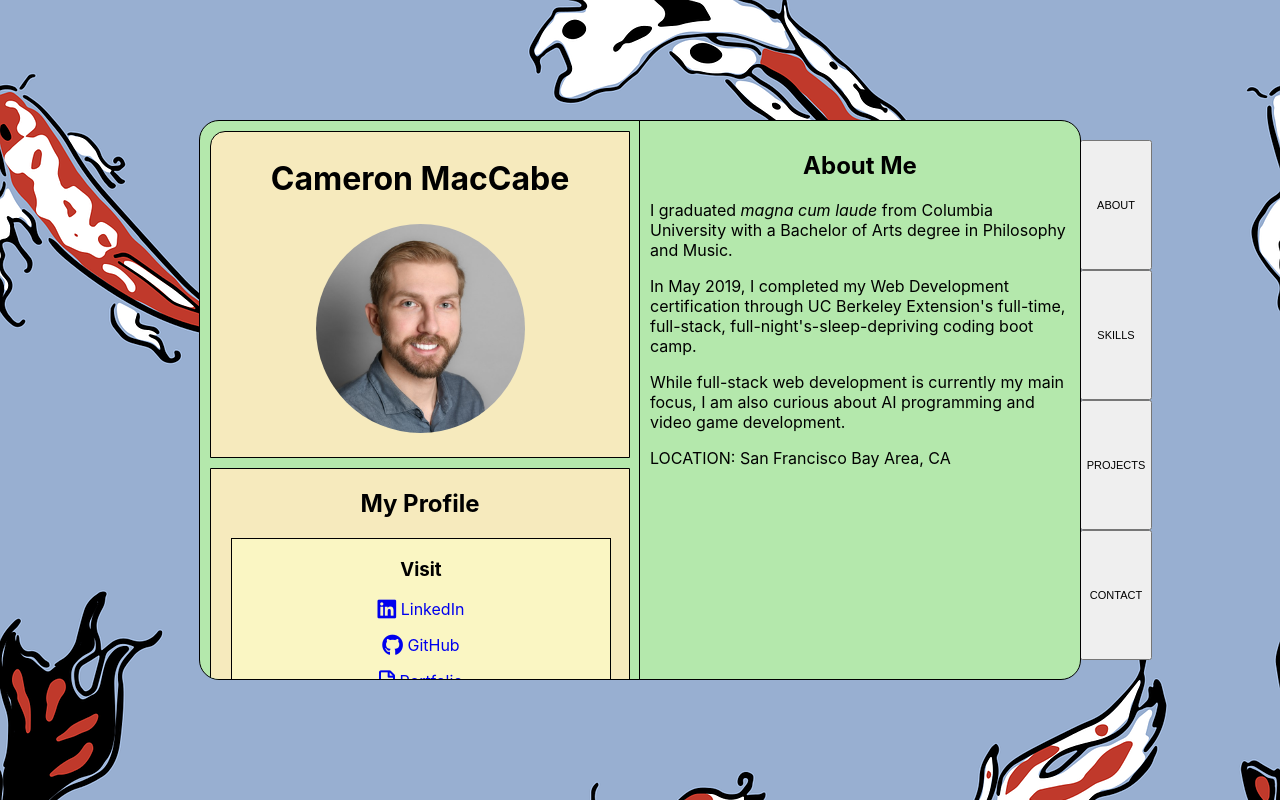
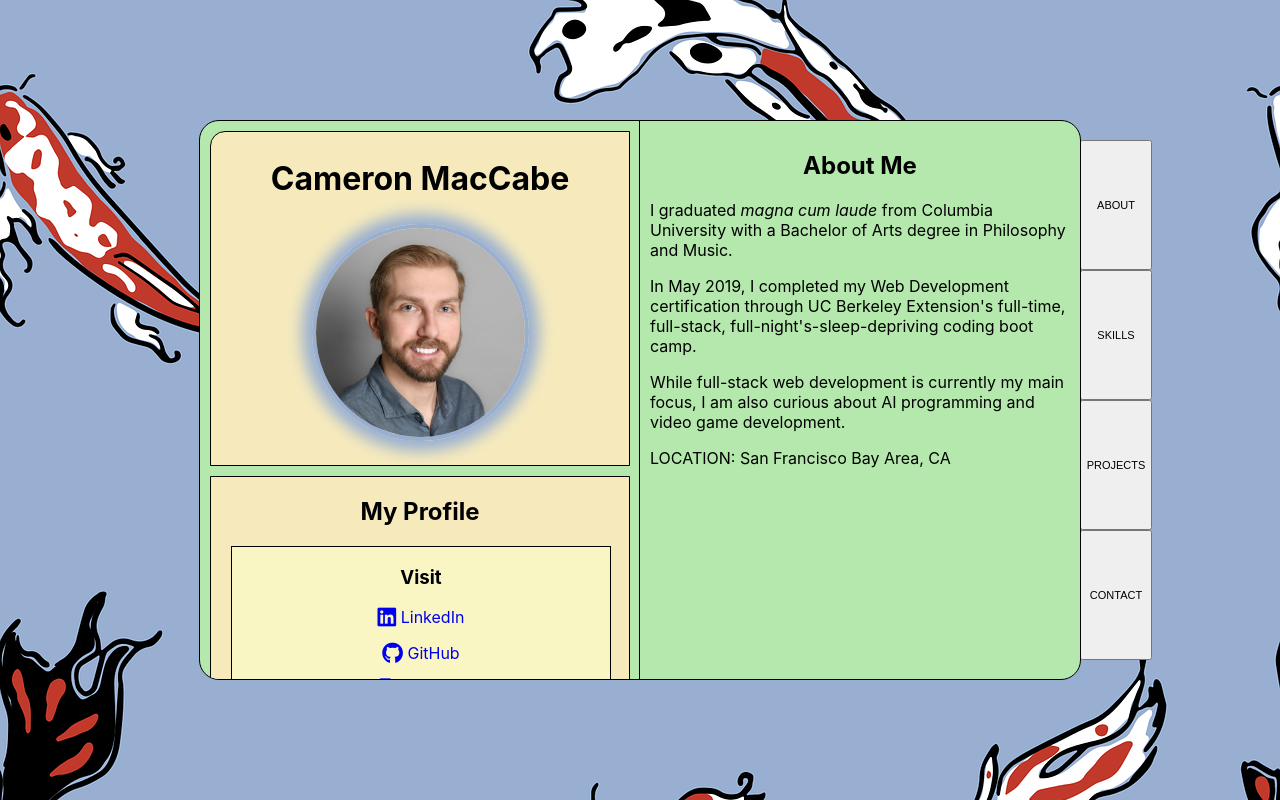
Before and after one commit to MacCabe1888/Professional-Portfolio, a React (Create React App) app: page /#/ in a window 1280 px wide. Built offline with nearby package versions, Linux system fonts and the light colour scheme.

Commit message:
added border and box-shadow properties to professional headshot image

```diff
--- a/src/components/About/style.css
+++ b/src/components/About/style.css
@@ -10,6 +10,8 @@ h1.name {
 .bio-img {
   width: 50%;
   border-radius: 50%;
+  border: 4px #98afd1 solid;
+  box-shadow: 0 0 15px 10px #98afd1;
   margin-bottom: 19.92px;
 }
 
```
